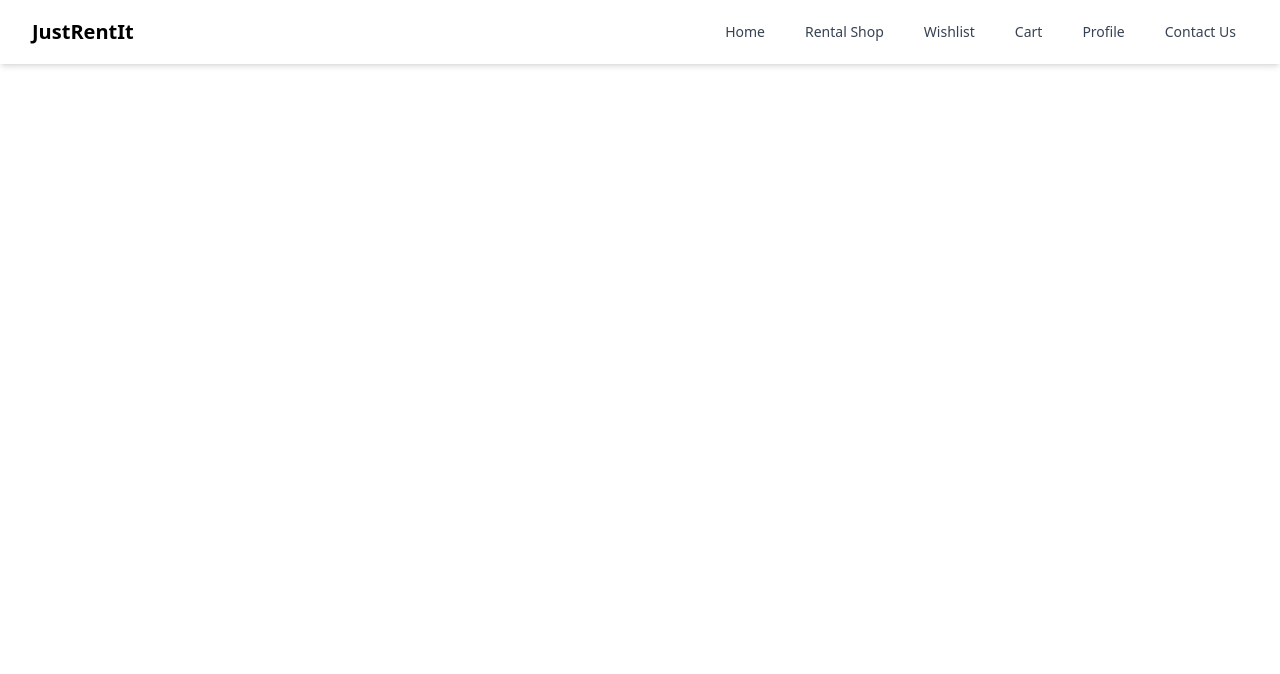
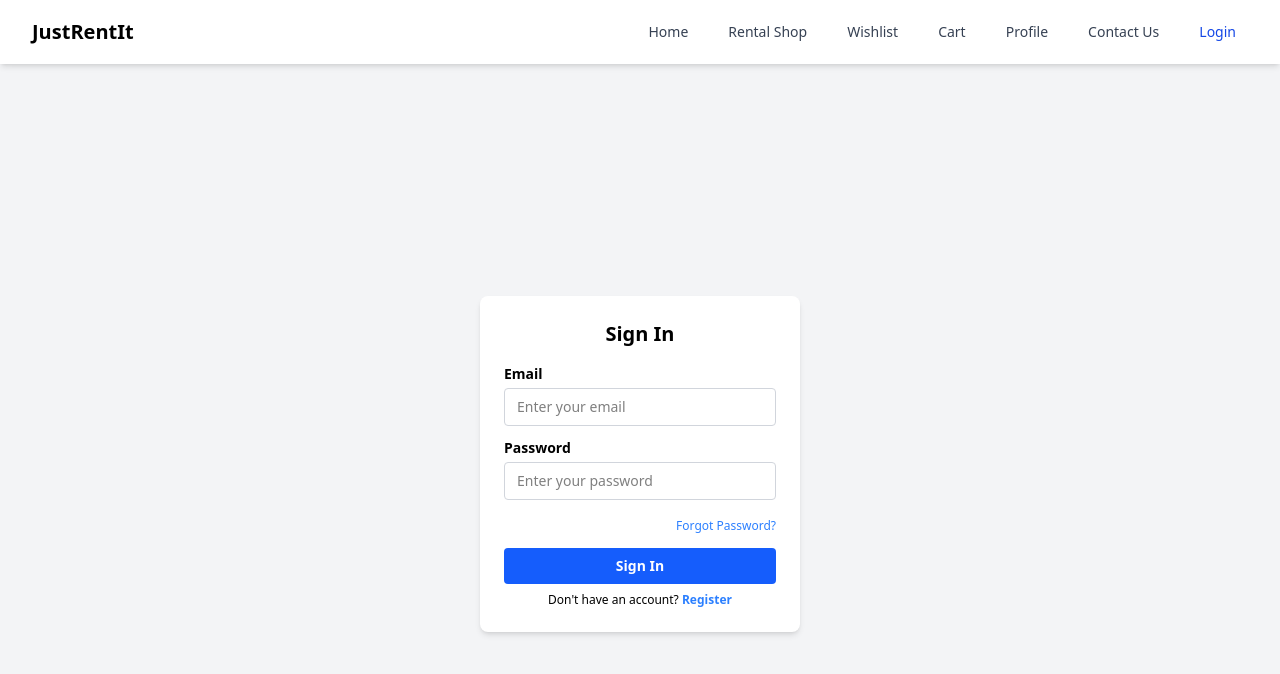
Before and after one commit to adarsh-sng/JustRentIt, a React (Vite) app in the folder client/: page /login in a window 1280 px wide. Shown: the top 674 px of the page. Built offline with nearby package versions, Linux system fonts and the light colour scheme.

Commit message:
feat: add LoginPage component and integrate into routing

```diff
--- a/client/src/App.jsx
+++ b/client/src/App.jsx
@@ -1,8 +1,9 @@
-import { BrowserRouter as Router, Routes, Route } from 'react-router-dom'
-import './App.css'
-import Navbar from './components/Navbar.jsx'
-import RentalShop from './pages/RentalShop.jsx'
-import ProductPage from './pages/ProductPage.jsx'
+import { BrowserRouter as Router, Routes, Route } from "react-router-dom";
+import "./App.css";
+import Navbar from "./components/Navbar.jsx";
+import RentalShop from "./pages/RentalShop.jsx";
+import ProductPage from "./pages/ProductPage.jsx";
+import LoginPage from "./components/login page/LoginPage.jsx";
 
 function App() {
   return (
@@ -17,32 +18,31 @@ function App() {
           <Route path="/cart" element={<Cart />} />
           <Route path="/profile" element={<Profile />} />
           <Route path="/contact" element={<Contact />} />
+          <Route path="/login" element={<LoginPage />} />
         </Routes>
       </div>
     </Router>
-  )
+  );
 }
 
 function Home() {
-  return <h1>Home Page</h1>
+  return <h1>Home Page</h1>;
 }
 
-
-
 function Wishlist() {
-  return <h1>Wishlist</h1>
+  return <h1>Wishlist</h1>;
 }
 
 function Cart() {
-  return <h1>Cart</h1>
+  return <h1>Cart</h1>;
 }
 
 function Profile() {
-  return <h1>Profile</h1>
+  return <h1>Profile</h1>;
 }
 
 function Contact() {
-  return <h1>Contact Us</h1>
+  return <h1>Contact Us</h1>;
 }
 
-export default App
+export default App;
--- a/client/src/components/Navbar.jsx
+++ b/client/src/components/Navbar.jsx
@@ -1,5 +1,5 @@
-import { useState } from 'react';
-import { Link } from 'react-router-dom';
+import { useState } from "react";
+import { Link } from "react-router-dom";
 
 const Navbar = () => {
   const [isMenuOpen, setIsMenuOpen] = useState(false);
@@ -13,17 +13,55 @@ const Navbar = () => {
       <div className="max-w-7xl mx-auto px-4 sm:px-6 lg:px-8">
         <div className="flex justify-between h-16">
           <div className="flex items-center">
-            <Link to="/" className="text-xl font-bold">JustRentIt</Link>
+            <Link to="/" className="text-xl font-bold">
+              JustRentIt
+            </Link>
           </div>
 
           {/* Desktop menu */}
           <div className="hidden md:flex items-center space-x-4">
-            <Link to="/" className="px-3 py-2 rounded-md text-sm font-medium text-gray-700 hover:text-gray-900 hover:bg-gray-100 transition-all duration-300">Home</Link>
-            <Link to="/rental-shop" className="px-3 py-2 rounded-md text-sm font-medium text-gray-700 hover:text-gray-900 hover:bg-gray-100 transition-all duration-300">Rental Shop</Link>
-            <Link to="/wishlist" className="px-3 py-2 rounded-md text-sm font-medium text-gray-700 hover:text-gray-900 hover:bg-gray-100 transition-all duration-300">Wishlist</Link>
-            <Link to="/cart" className="px-3 py-2 rounded-md text-sm font-medium text-gray-700 hover:text-gray-900 hover:bg-gray-100 transition-all duration-300">Cart</Link>
-            <Link to="/profile" className="px-3 py-2 rounded-md text-sm font-medium text-gray-700 hover:text-gray-900 hover:bg-gray-100 transition-all duration-300">Profile</Link>
-            <Link to="/contact" className="px-3 py-2 rounded-md text-sm font-medium text-gray-700 hover:text-gray-900 hover:bg-gray-100 transition-all duration-300">Contact Us</Link>
+            <Link
+              to="/"
+              className="px-3 py-2 rounded-md text-sm font-medium text-gray-700 hover:text-gray-900 hover:bg-gray-100 transition-all duration-300"
+            >
+              Home
+            </Link>
+            <Link
+              to="/rental-shop"
+              className="px-3 py-2 rounded-md text-sm font-medium text-gray-700 hover:text-gray-900 hover:bg-gray-100 transition-all duration-300"
+            >
+              Rental Shop
+            </Link>
+            <Link
+              to="/wishlist"
+              className="px-3 py-2 rounded-md text-sm font-medium text-gray-700 hover:text-gray-900 hover:bg-gray-100 transition-all duration-300"
+            >
+              Wishlist
+            </Link>
+            <Link
+              to="/cart"
+              className="px-3 py-2 rounded-md text-sm font-medium text-gray-700 hover:text-gray-900 hover:bg-gray-100 transition-all duration-300"
+            >
+              Cart
+            </Link>
+            <Link
+              to="/profile"
+              className="px-3 py-2 rounded-md text-sm font-medium text-gray-700 hover:text-gray-900 hover:bg-gray-100 transition-all duration-300"
+            >
+              Profile
+            </Link>
+            <Link
+              to="/contact"
+              className="px-3 py-2 rounded-md text-sm font-medium text-gray-700 hover:text-gray-900 hover:bg-gray-100 transition-all duration-300"
+            >
+              Contact Us
+            </Link>
+            <Link
+              to="/login"
+              className="px-3 py-2 rounded-md text-sm font-medium text-blue-700 hover:text-blue-900 hover:bg-blue-100 transition-all duration-300"
+            >
+              Login
+            </Link>
           </div>
 
           {/* Mobile menu button */}
@@ -35,12 +73,36 @@ const Navbar = () => {
             >
               <span className="sr-only">Open main menu</span>
               {isMenuOpen ? (
-                <svg className="block h-6 w-6" xmlns="http://www.w3.org/2000/svg" fill="none" viewBox="0 0 24 24" stroke="currentColor" aria-hidden="true">
-                  <path strokeLinecap="round" strokeLinejoin="round" strokeWidth="2" d="M6 18L18 6M6 6l12 12" />
+                <svg
+                  className="block h-6 w-6"
+                  xmlns="http://www.w3.org/2000/svg"
+                  fill="none"
+                  viewBox="0 0 24 24"
+                  stroke="currentColor"
+                  aria-hidden="true"
+                >
+                  <path
+                    strokeLinecap="round"
+                    strokeLinejoin="round"
+                    strokeWidth="2"
+                    d="M6 18L18 6M6 6l12 12"
+                  />
                 </svg>
               ) : (
-                <svg className="block h-6 w-6" xmlns="http://www.w3.org/2000/svg" fill="none" viewBox="0 0 24 24" stroke="currentColor" aria-hidden="true">
-                  <path strokeLinecap="round" strokeLinejoin="round" strokeWidth="2" d="M4 6h16M4 12h16M4 18h16" />
+                <svg
+                  className="block h-6 w-6"
+                  xmlns="http://www.w3.org/2000/svg"
+                  fill="none"
+                  viewBox="0 0 24 24"
+                  stroke="currentColor"
+                  aria-hidden="true"
+                >
+                  <path
+                    strokeLinecap="round"
+                    strokeLinejoin="round"
+                    strokeWidth="2"
+                    d="M4 6h16M4 12h16M4 18h16"
+                  />
                 </svg>
               )}
             </button>
@@ -52,12 +114,48 @@ const Navbar = () => {
       {isMenuOpen && (
         <div className="md:hidden">
           <div className="px-2 pt-2 pb-3 space-y-1 sm:px-3">
-            <Link to="/" className="block px-3 py-2 rounded-md text-base font-medium text-gray-700 hover:text-gray-900 hover:bg-gray-100">Home</Link>
-            <Link to="/rental-shop" className="block px-3 py-2 rounded-md text-base font-medium text-gray-700 hover:text-gray-900 hover:bg-gray-100">Rental Shop</Link>
-            <Link to="/wishlist" className="block px-3 py-2 rounded-md text-base font-medium text-gray-700 hover:text-gray-900 hover:bg-gray-100">Wishlist</Link>
-            <Link to="/cart" className="block px-3 py-2 rounded-md text-base font-medium text-gray-700 hover:text-gray-900 hover:bg-gray-100">Cart</Link>
-            <Link to="/profile" className="block px-3 py-2 rounded-md text-base font-medium text-gray-700 hover:text-gray-900 hover:bg-gray-100">Profile</Link>
-            <Link to="/contact" className="block px-3 py-2 rounded-md text-base font-medium text-gray-700 hover:text-gray-900 hover:bg-gray-100">Contact Us</Link>
+            <Link
+              to="/"
+              className="block px-3 py-2 rounded-md text-base font-medium text-gray-700 hover:text-gray-900 hover:bg-gray-100"
+            >
+              Home
+            </Link>
+            <Link
+              to="/rental-shop"
+              className="block px-3 py-2 rounded-md text-base font-medium text-gray-700 hover:text-gray-900 hover:bg-gray-100"
+            >
+              Rental Shop
+            </Link>
+            <Link
+              to="/wishlist"
+              className="block px-3 py-2 rounded-md text-base font-medium text-gray-700 hover:text-gray-900 hover:bg-gray-100"
+            >
+              Wishlist
+            </Link>
+            <Link
+              to="/cart"
+              className="block px-3 py-2 rounded-md text-base font-medium text-gray-700 hover:text-gray-900 hover:bg-gray-100"
+            >
+              Cart
+            </Link>
+            <Link
+              to="/profile"
+              className="block px-3 py-2 rounded-md text-base font-medium text-gray-700 hover:text-gray-900 hover:bg-gray-100"
+            >
+              Profile
+            </Link>
+            <Link
+              to="/contact"
+              className="block px-3 py-2 rounded-md text-base font-medium text-gray-700 hover:text-gray-900 hover:bg-gray-100"
+            >
+              Contact Us
+            </Link>
+            <Link
+              to="/login"
+              className="block px-3 py-2 rounded-md text-base font-medium text-blue-700 hover:text-blue-900 hover:bg-blue-100"
+            >
+              Login
+            </Link>
           </div>
         </div>
       )}
--- /dev/null
+++ b/client/src/components/login page/LoginPage.css
@@ -0,0 +1,94 @@
+/* All content copied from Lp.css */
+.container {
+  display: flex;
+  justify-content: center;
+  align-items: center;
+  min-height: 100vh;
+  background-color: #f8f9fa;
+  font-family: Arial, sans-serif;
+}
+
+.login-card {
+  background-color: #fff;
+  padding: 3rem 3.5rem;
+  border-radius: 12px;
+  box-shadow: 0 4px 12px rgba(0, 0, 0, 0.08);
+  width: 420px;
+}
+
+.title {
+  font-size: 2rem;
+  font-weight: bold;
+  margin-bottom: 2rem;
+  text-align: center;
+}
+
+.form-group {
+  margin-bottom: 1.5rem;
+}
+
+label {
+  display: block;
+  margin-bottom: 0.6rem;
+  font-weight: bold;
+  font-size: 1.1rem;
+}
+
+input {
+  width: 100%;
+  padding: 1rem;
+  border: 1px solid #ddd;
+  border-radius: 8px;
+  font-size: 1.05rem;
+  transition: border-color 0.3s ease;
+}
+
+input:focus {
+  outline: none;
+  border-color: #007bff;
+}
+
+.forgot-password {
+  text-align: right;
+  margin-bottom: 1.5rem;
+}
+
+.forgot-password a {
+  color: #007bff;
+  font-size: 1rem;
+  text-decoration: none;
+}
+
+.btn-primary {
+  display: block;
+  width: 100%;
+  padding: 1rem;
+  background-color: #007bff;
+  color: white;
+  font-size: 1.2rem;
+  font-weight: bold;
+  border: none;
+  border-radius: 8px;
+  cursor: pointer;
+  transition: background-color 0.3s ease;
+}
+
+.btn-primary:hover {
+  background-color: #0056b3;
+}
+
+.signup-link {
+  text-align: center;
+  margin-top: 1.5rem;
+  font-size: 1.05rem;
+}
+
+.signup-link a {
+  color: #007bff;
+  font-weight: bold;
+  text-decoration: none;
+}
+
+.signup-link a:hover {
+  text-decoration: underline;
+}
--- /dev/null
+++ b/client/src/components/login page/LoginPage.jsx
@@ -0,0 +1,52 @@
+import React from "react";
+
+const LoginPage = () => {
+  return (
+    <div className="flex justify-center items-center min-h-screen bg-gray-100 font-sans">
+      <div className="bg-white p-6 rounded-lg shadow-md w-full max-w-xs">
+        <h2 className="text-xl font-bold mb-4 text-center">Sign In</h2>
+        <div className="mb-3">
+          <label htmlFor="email" className="block mb-1 font-semibold text-sm">
+            Email
+          </label>
+          <input
+            type="email"
+            id="email"
+            placeholder="Enter your email"
+            className="w-full px-3 py-2 border border-gray-300 rounded focus:outline-none focus:border-blue-500 text-sm"
+          />
+        </div>
+        <div className="mb-3">
+          <label
+            htmlFor="password"
+            className="block mb-1 font-semibold text-sm"
+          >
+            Password
+          </label>
+          <input
+            type="password"
+            id="password"
+            placeholder="Enter your password"
+            className="w-full px-3 py-2 border border-gray-300 rounded focus:outline-none focus:border-blue-500 text-sm"
+          />
+        </div>
+        <div className="text-right mb-3">
+          <a href="#" className="text-blue-500 text-xs hover:underline">
+            Forgot Password?
+          </a>
+        </div>
+        <button className="w-full py-2 bg-blue-600 text-white font-bold rounded hover:bg-blue-700 transition mb-2 text-sm">
+          Sign In
+        </button>
+        <div className="text-center text-xs">
+          Don't have an account?{" "}
+          <a href="#" className="text-blue-500 font-semibold hover:underline">
+            Register
+          </a>
+        </div>
+      </div>
+    </div>
+  );
+};
+
+export default LoginPage;
```
